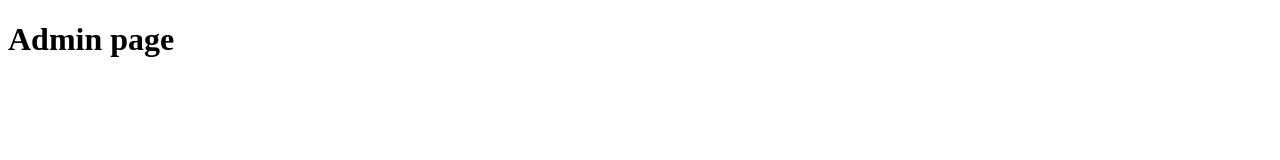
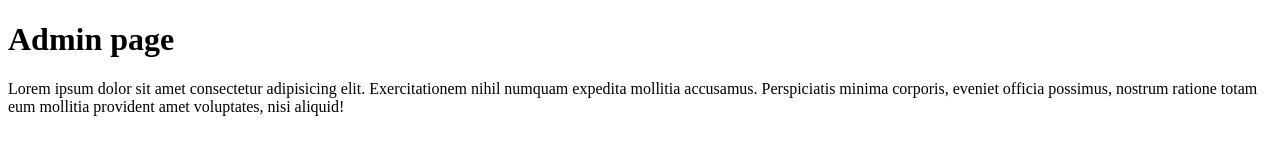
Before and after one commit to hiori1810/practiceGit, a plain HTML site: page admin.html in a window 1280 px wide. Drawn offline with Linux system fonts and the light colour scheme.

Commit message:
commited text html

```diff
--- a/admin.html
+++ b/admin.html
@@ -8,5 +8,6 @@
 </head>
 <body>
     <h1>Admin page</h1>
+    <p>Lorem ipsum dolor sit amet consectetur adipisicing elit. Exercitationem nihil numquam expedita mollitia accusamus. Perspiciatis minima corporis, eveniet officia possimus, nostrum ratione totam eum mollitia provident amet voluptates, nisi aliquid!</p>
 </body>
 </html>
```
